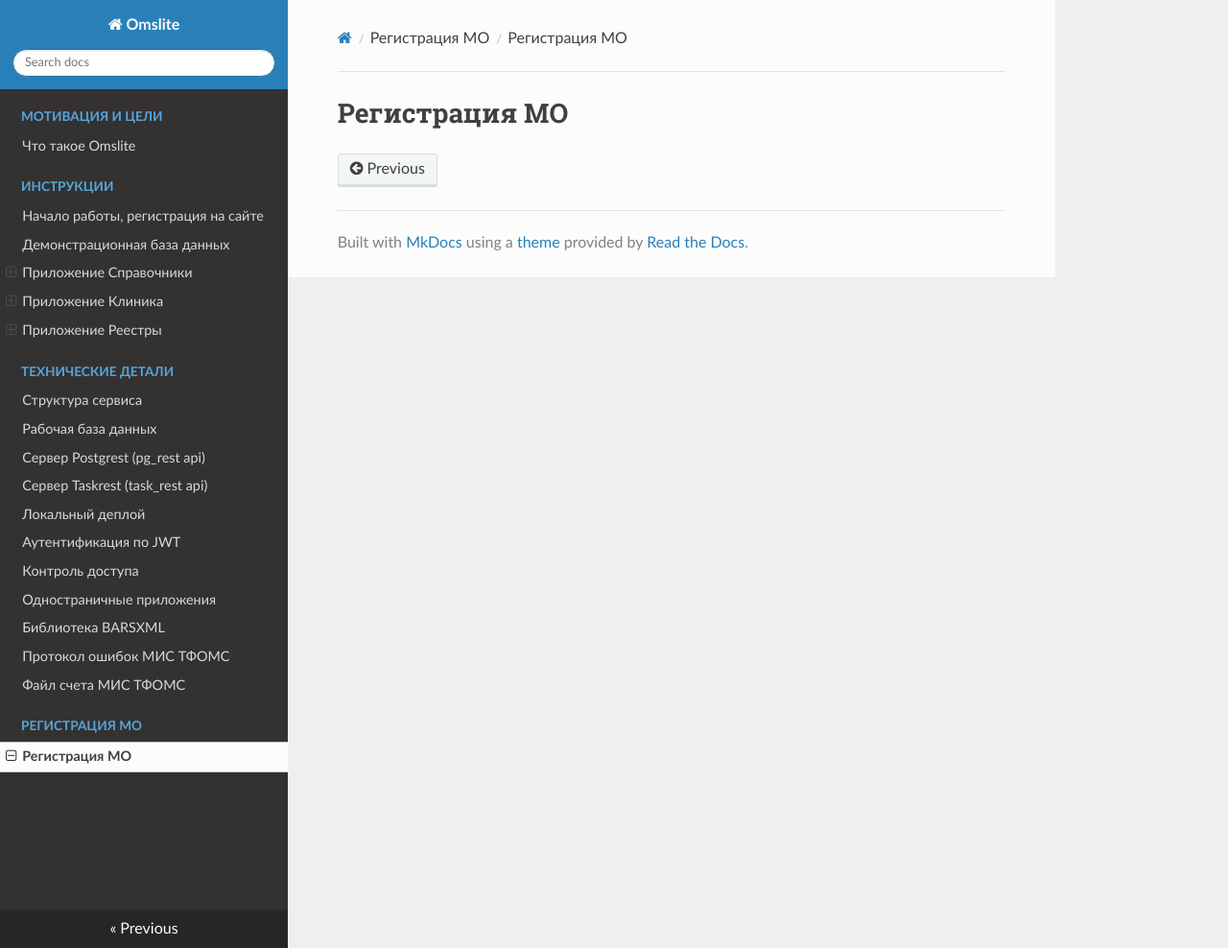
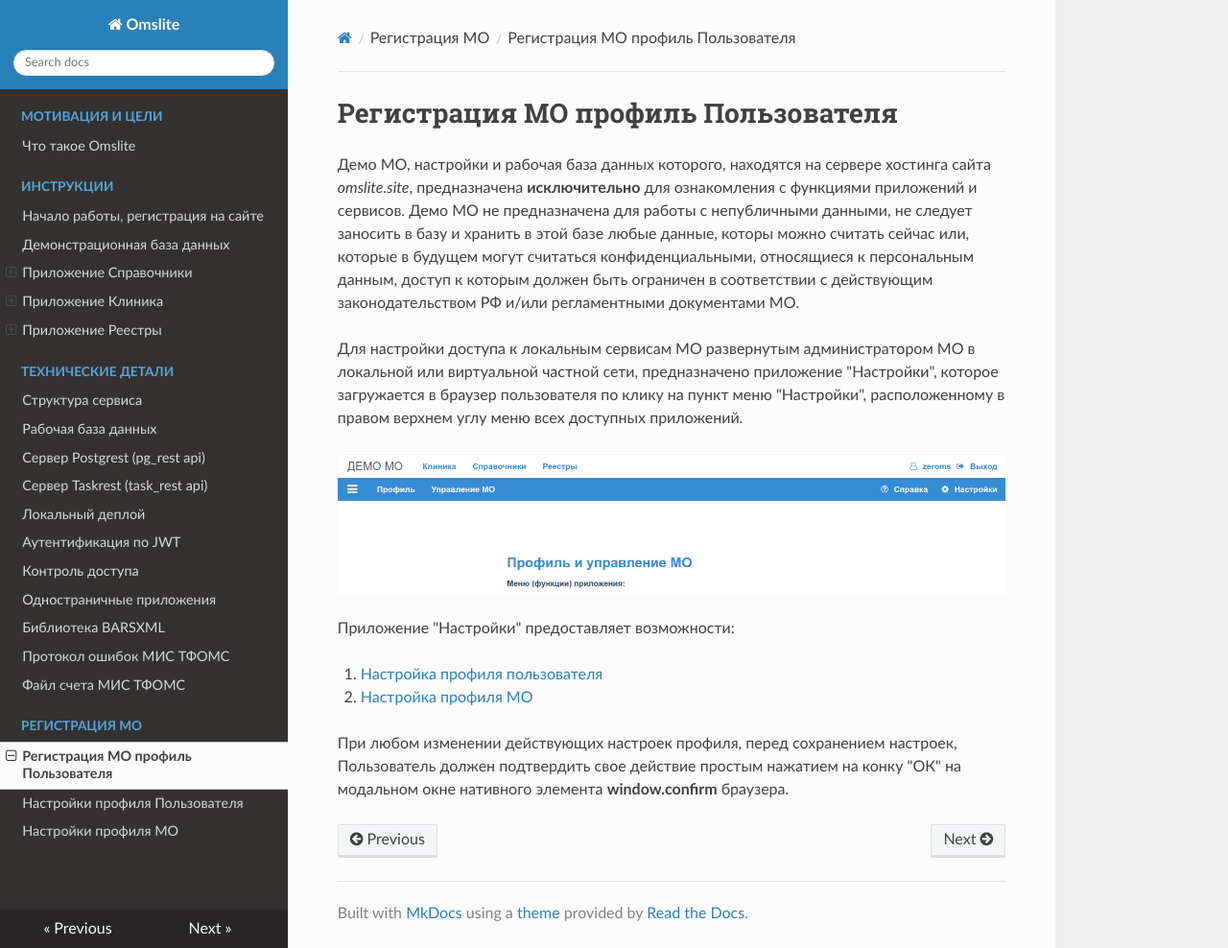
Before and after one commit to SLikhachev/zerodocs, an MkDocs documentation site: the page built from docs/service/mo_register.md, in a window 1280 px wide and 988 px high. Shown: the whole window at 96% size. Built offline with MkDocs 1.6.1, drawn with Linux system fonts in a browser that asks for light colours; nearby versions of some CDN libraries.

Commit message:
service part was finished
Signed-off-by: SLikhachev <aughingl@gmail.com>

```diff
--- a/docs/service/mo_register.md
+++ b/docs/service/mo_register.md
@@ -1 +1,25 @@
-# Регистрация МО
+# Регистрация МО профиль Пользователя
+
+Демо МО, настройки и рабочая база данных которого, находятся на сервере хостинга сайта
+*omslite.site*, предназначена __исключительно__ для ознакомления с функциями приложений
+и сервисов. Демо МО не предназначена для работы с непубличными данными, не следует
+заносить в базу и хранить в этой базе любые данные, которы можно считать сейчас или,
+которые в будущем могут считаться конфиденциальными, относящиеся к персональным
+данным, доступ к которым должен быть ограничен в соответствии с действующим
+законодательством РФ и/или регламентными документами МО.
+
+Для настройки доступа к локальным сервисам МО развернутым администратором МО в
+локальной или виртуальной частной сети, предназначено приложение "Настройки", которое
+загружается в браузер пользователя по клику на пункт меню "Настройки", расположенному в
+правом верхнем углу меню всех доступных приложений.
+
+!["Меню настройки"](./images/settings.png)
+
+Приложение "Настройки" предоставляет возможности:
+
+1. [Настройка профиля пользователя](./user_profile.md)
+2. [Настройка профиля МО](./mo_profile.md)
+
+При любом изменении действующих настроек профиля, перед сохранением настроек,
+Пользователь должен подтвердить свое действие простым нажатием на конку "ОК" на модальном
+окне нативного элемента __window.confirm__ браузера.
--- a/mkdocs.yml
+++ b/mkdocs.yml
@@ -40,4 +40,6 @@ nav:
     - admin/invoice.md
   - "Регистрация МО":
     - service/mo_register.md
+    - service/user_profile.md
+    - service/mo_profile.md
 theme: readthedocs
```
Also changed, not shown: docs/service/mo_profile.md (added, +108 -0 lines), docs/service/user_profile.md (added, +34 -0 lines), docs/user/omsite.md (+1 -1 lines), docs/user/sprav/comm.md (+4 -4 lines), docs/service/images/mo_actual.png (added), docs/service/images/mo_leave.png (added), docs/service/images/mo_profile.png (added), docs/service/images/mo_register.png (added), docs/service/images/mo_users.png (added), docs/service/images/settings.png (added), docs/service/images/user_email.png (added), docs/service/images/user_passw.png (added), docs/service/images/user_profile.png (added).
